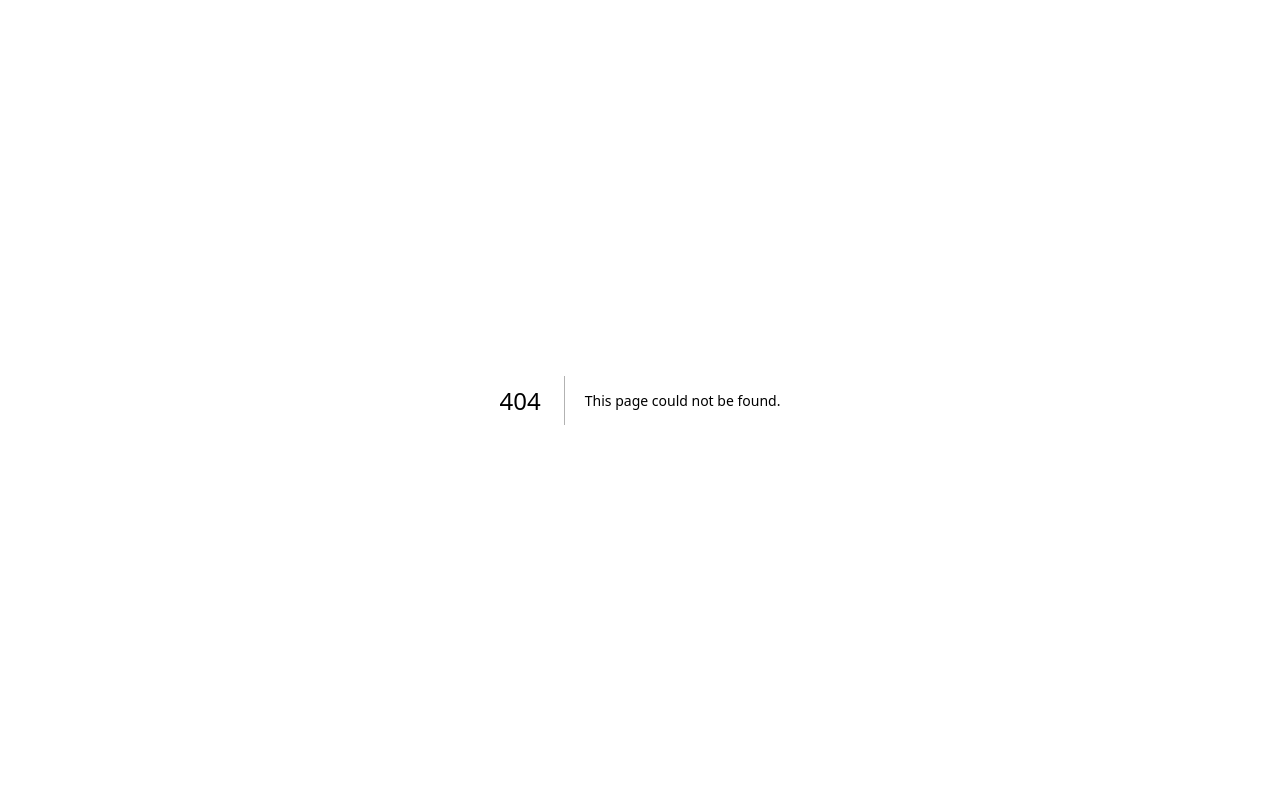
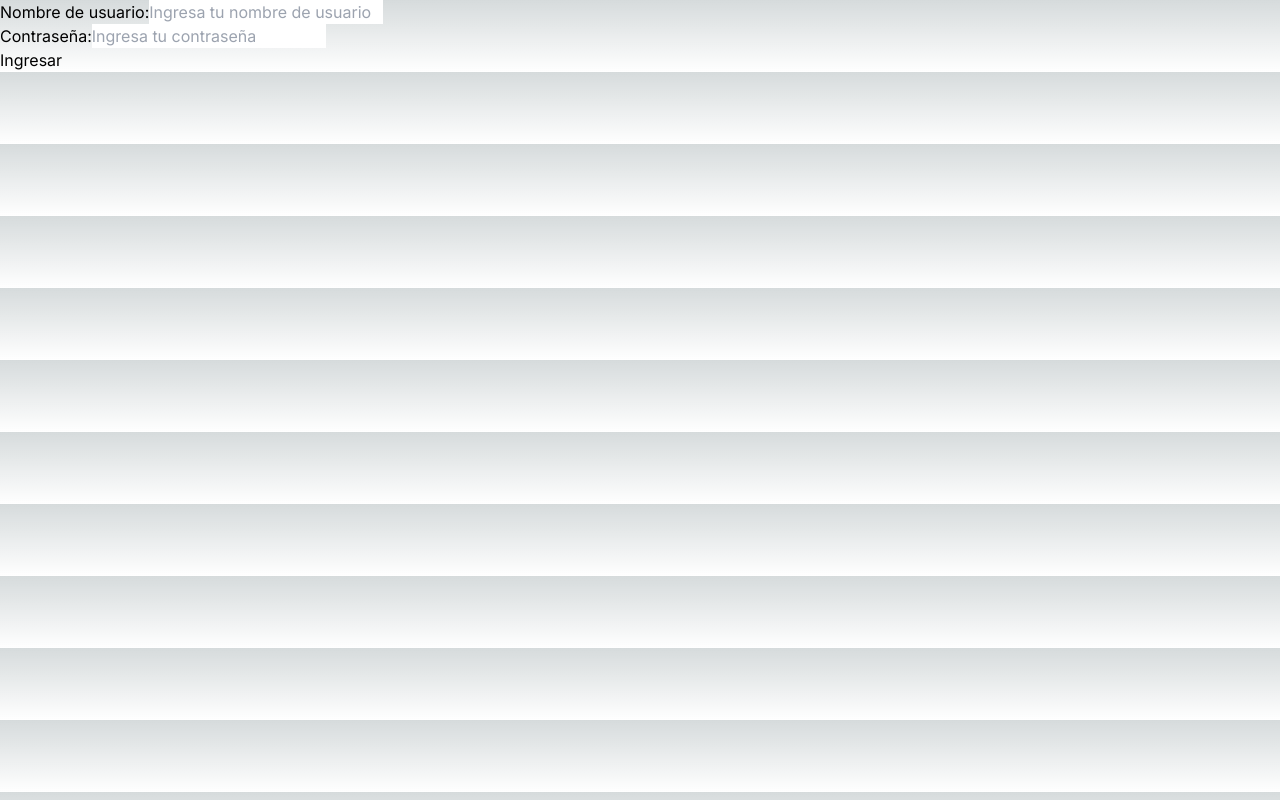
Before and after one commit to No-Country/S11-14-T-CSHARP-NEXT, a Next.js app in the folder frontend/: page /login in a window 1280 px wide. Before the commit this address had no page. Built offline with nearby package versions, Linux system fonts and the light colour scheme.

Commit message:
feat(Frontend): :sparkles: login basic layout

```diff
--- /dev/null
+++ b/frontend/src/app/login/page.tsx
@@ -0,0 +1,69 @@
+'use client';
+import React, { useState } from 'react';
+
+interface LoginProps {}
+
+const Login: React.FC<LoginProps> = (props) => {
+  const [values, setValues] = useState({
+    username: '',
+    password: '',
+  });
+  const [isButtonDisabled, setIsButtonDisabled] = useState(true);
+
+  const handleChange = (event: React.ChangeEvent<HTMLInputElement>) => {
+    const { name, value } = event.target;
+    setValues({ ...values, [name]: value });
+    setIsButtonDisabled(values.username === '' || values.password === '');
+  };
+
+  const handleSubmit = () => {
+    // TODO: Add code to send information to the database
+  };
+
+  return (
+    <div>
+      <div className=''>
+        <form action='' className=''>
+          <div className=''>
+            <label htmlFor='username' className=''>
+              Nombre de usuario:
+            </label>
+            <input
+              type='text'
+              name='username'
+              value={values.username}
+              onChange={handleChange}
+              placeholder='Ingresa tu nombre de usuario'
+              className='text-black'
+            />
+          </div>
+          <div className=''>
+            <label htmlFor='password' className=''>
+              Contraseña:
+            </label>
+            <input
+              type='password'
+              name='password'
+              value={values.password}
+              onChange={handleChange}
+              placeholder='Ingresa tu contraseña'
+              className='text-black'
+            />
+          </div>
+          <div>
+            <button
+              type='submit'
+              onClick={handleSubmit}
+              className={`${isButtonDisabled ? 'cursor-not-allowed' : 'cursor-pointer'}`}
+              disabled={isButtonDisabled}
+            >
+              Ingresar
+            </button>
+          </div>
+        </form>
+      </div>
+    </div>
+  );
+};
+
+export default Login;
```
